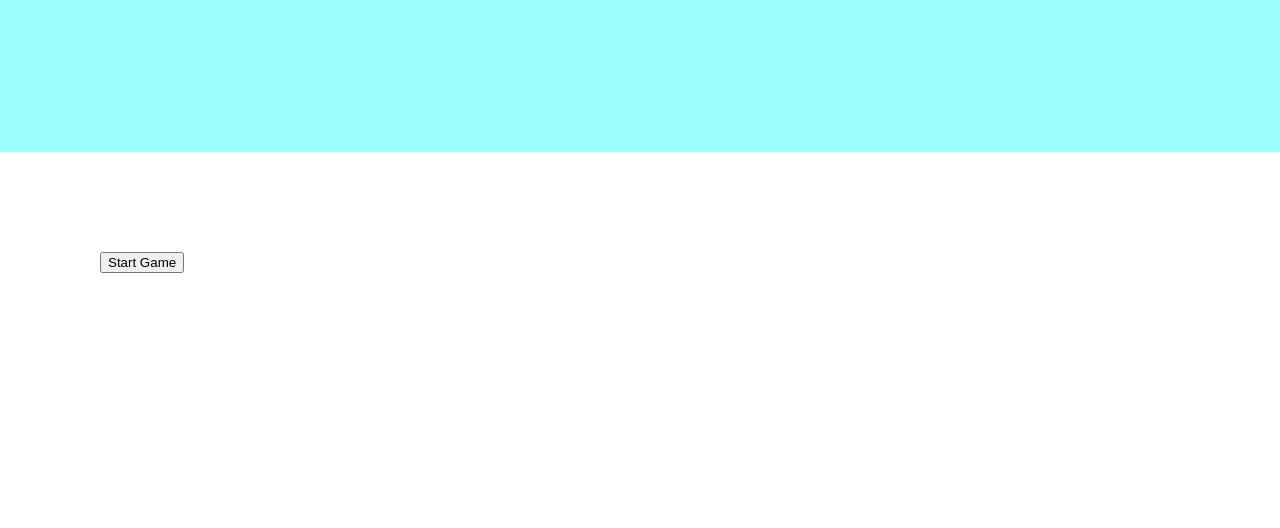
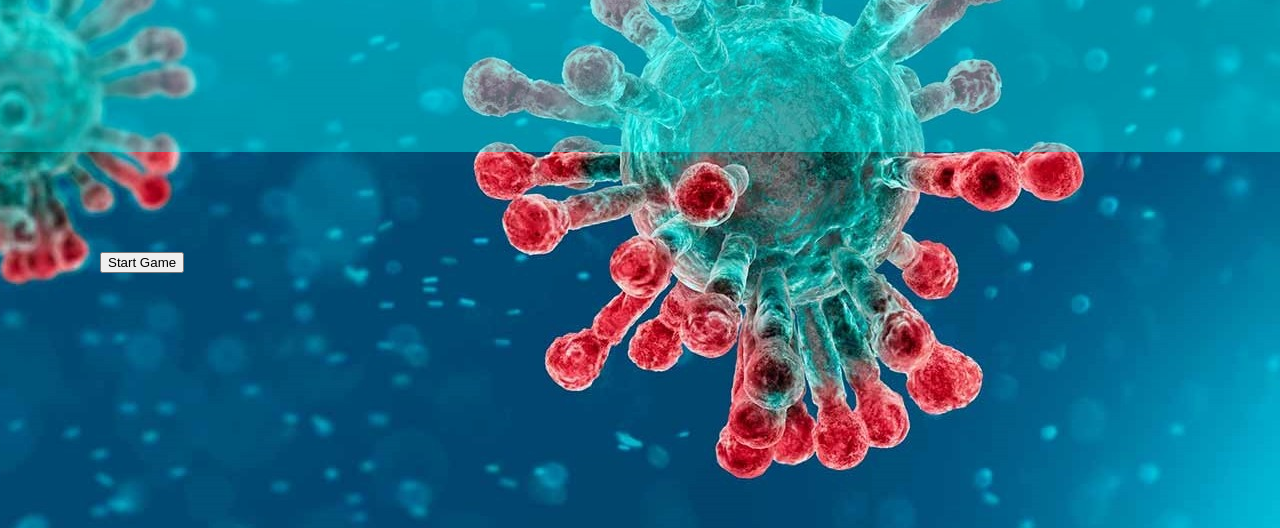
Before and after one commit to skanndar/Pangdemic, a website: page index.html in a window 1280 px wide. Shown: the part 272-800 px from the top of the page. Drawn offline with Linux system fonts and the light colour scheme.

Commit message:
Fix image paths

```diff
--- a/css/style.css
+++ b/css/style.css
@@ -126,7 +126,7 @@ table {
 /* style starts here */
 /* ---- typography ----  background ----*/
 body {
-  background: url('img/09-03-2020-coronavirus.jpg') no-repeat center center
+  background: url('../img/09-03-2020-coronavirus.jpg') no-repeat center center
     fixed;
   font-family: Helvetica, Arial, sans-serif;
   font-size: 16px;
```
